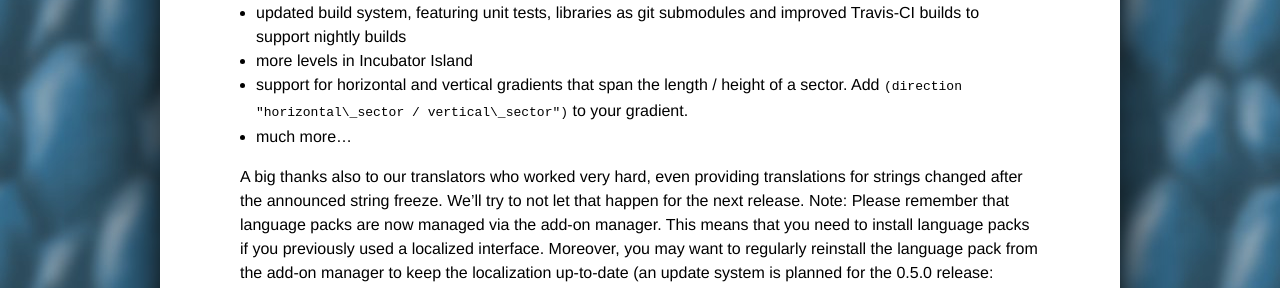
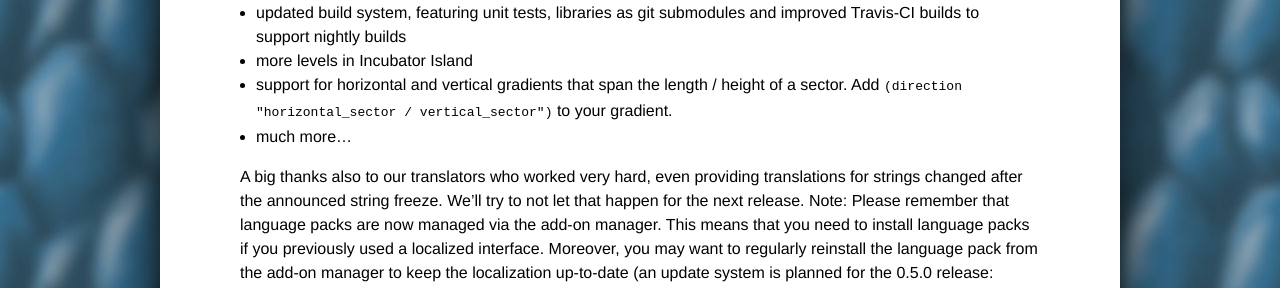
Before and after one commit to SuperTux/SuperTux.github.io, a Jekyll site: the page built from _posts/2015-12-20-0.4.0.md, in a window 1280 px wide. Shown: the part 951-1239 px from the top of the page. Built offline with Jekyll 4.4.1, drawn with Linux system fonts in a browser that asks for light colours.

Commit message:
0.4.0 announcement: _ does not need to be escaped in code

```diff
--- a/_posts/2015-12-20-0.4.0.md
+++ b/_posts/2015-12-20-0.4.0.md
@@ -31,7 +31,7 @@ And of course we updated the official levels to make use of all the new features
 - updated more levels (fix playability, ...)
 - updated build system, featuring unit tests, libraries as git submodules and improved Travis-CI builds to support nightly builds
 - more levels in Incubator Island
-- support for horizontal and vertical gradients that span the length / height of a sector. Add `(direction "horizontal\_sector / vertical\_sector")` to your gradient.
+- support for horizontal and vertical gradients that span the length / height of a sector. Add `(direction "horizontal_sector / vertical_sector")` to your gradient.
 - much more...
 
 A big thanks also to our translators who worked very hard, even providing translations for strings changed after the announced string freeze. We'll try to not let that happen for the next release. Note: Please remember that language packs are now managed via the add-on manager. This means that you need to install language packs if you previously used a localized interface. Moreover, you may want to regularly reinstall the language pack from the add-on manager to keep the localization up-to-date (an update system is planned for the 0.5.0 release: \#270). Merry Christmas everyone, and happy playing!
```
